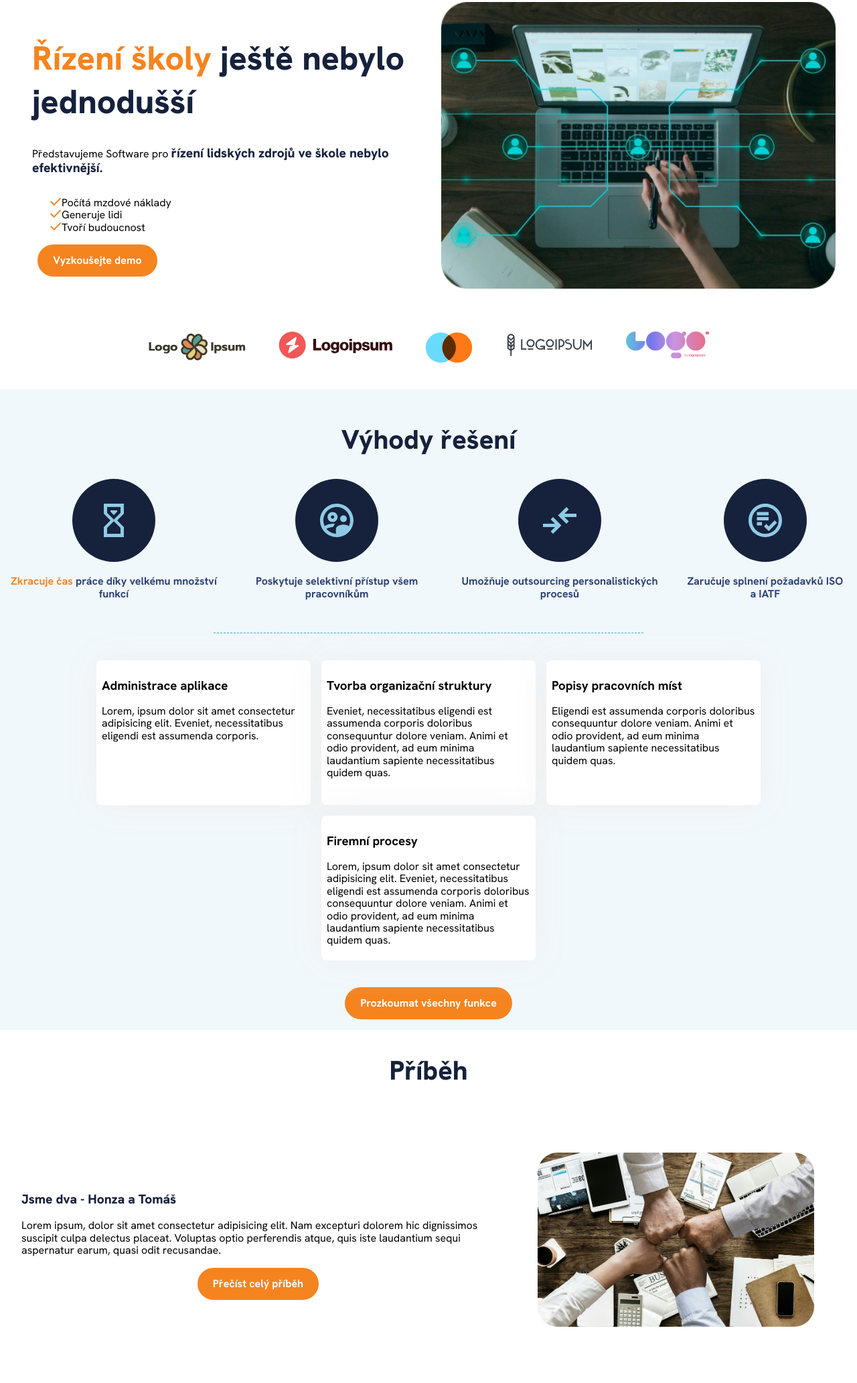
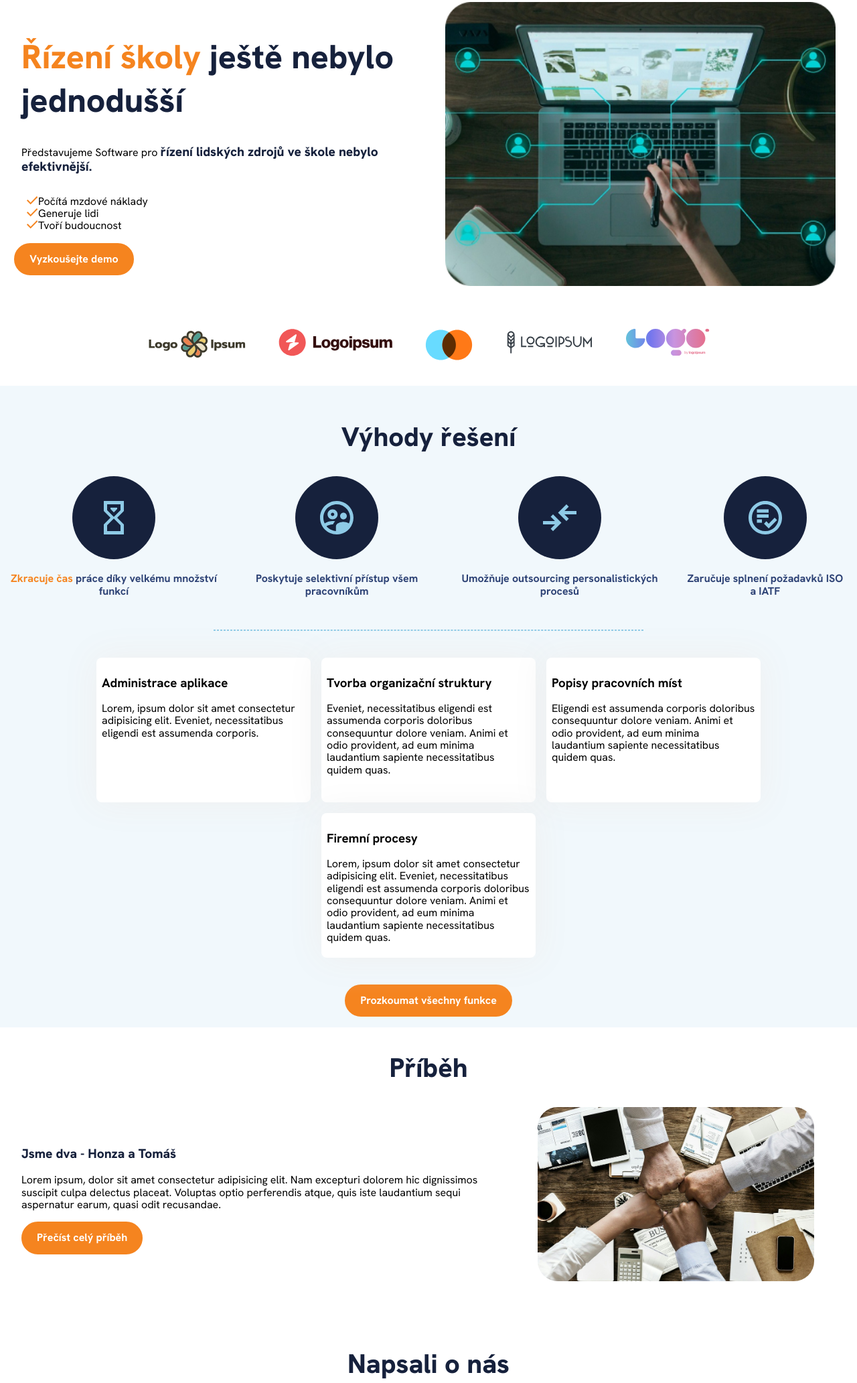
Before and after one commit to pslib-cz/2022l3web-pppp-VeronikaLatova, a plain HTML site: page index.html in a window 1280 px wide. Shown: the part 178-2243 px from the top of the page at 67% size. Drawn offline with Linux system fonts and the light colour scheme.

Commit message:
mainpage

```diff
--- a/CSS/style.css
+++ b/CSS/style.css
@@ -470,6 +470,10 @@
     margin: 2em 1.5em;
 }
 
+.button_pribeh {
+    margin: 0 auto;
+}
+
 /*viditelná navigace*/
 
 @media screen and (min-width: 640px) {
@@ -575,6 +579,7 @@
         display: flex;
         justify-content: space-around;
         align-items: center;
+        margin-top: -4em;
     }
 
     .pribeh__txt {
@@ -622,12 +627,7 @@
 
     .main_top {
         text-align: left;
-        margin: 0;
-        margin-left: 3em;
-    }
-
-    .main_top__list {
-        margin-left: -23em;
+        margin: 0 2em;
     }
 
     .main__img {
@@ -644,6 +644,16 @@
     .mapa {
         margin: 4em;
     }
+
+    .button_pribeh {
+        margin: 0;
+    }
+
+    .main__txt {
+        display: flex;
+        flex-direction: column;
+        align-items: start;
+    }
 }
 
 @media only screen and (min-width: 1281px) {
--- a/index.html
+++ b/index.html
@@ -160,7 +160,7 @@
                     <div class="pribeh__txt">
                         <p class="bold">Jsme dva - Honza a Tomáš</p>
                         <p>Lorem ipsum, dolor sit amet consectetur adipisicing elit. Nam excepturi dolorem hic dignissimos suscipit culpa delectus placeat. Voluptas optio perferendis atque, quis iste laudantium sequi aspernatur earum, quasi odit recusandae.</p>
-                        <div class="button button_center">
+                        <div class="button button_pribeh">
                             <a href="#">Přečíst celý příběh</a>
                         </div>
                     </div>
```
